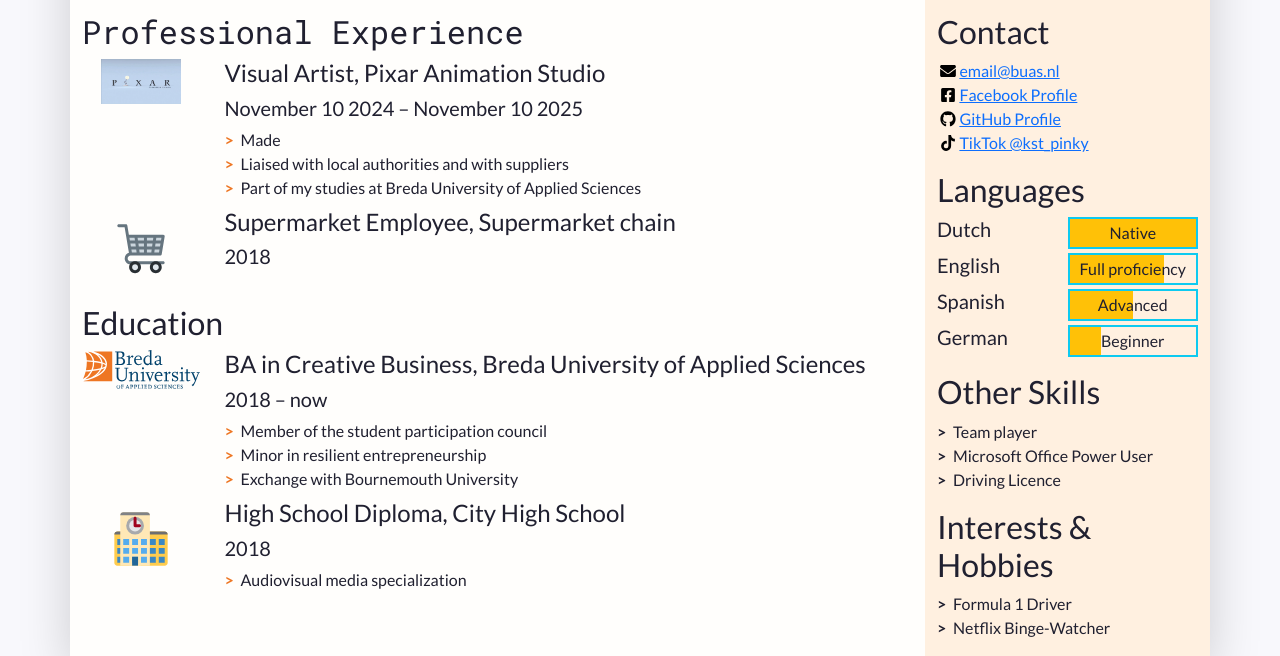
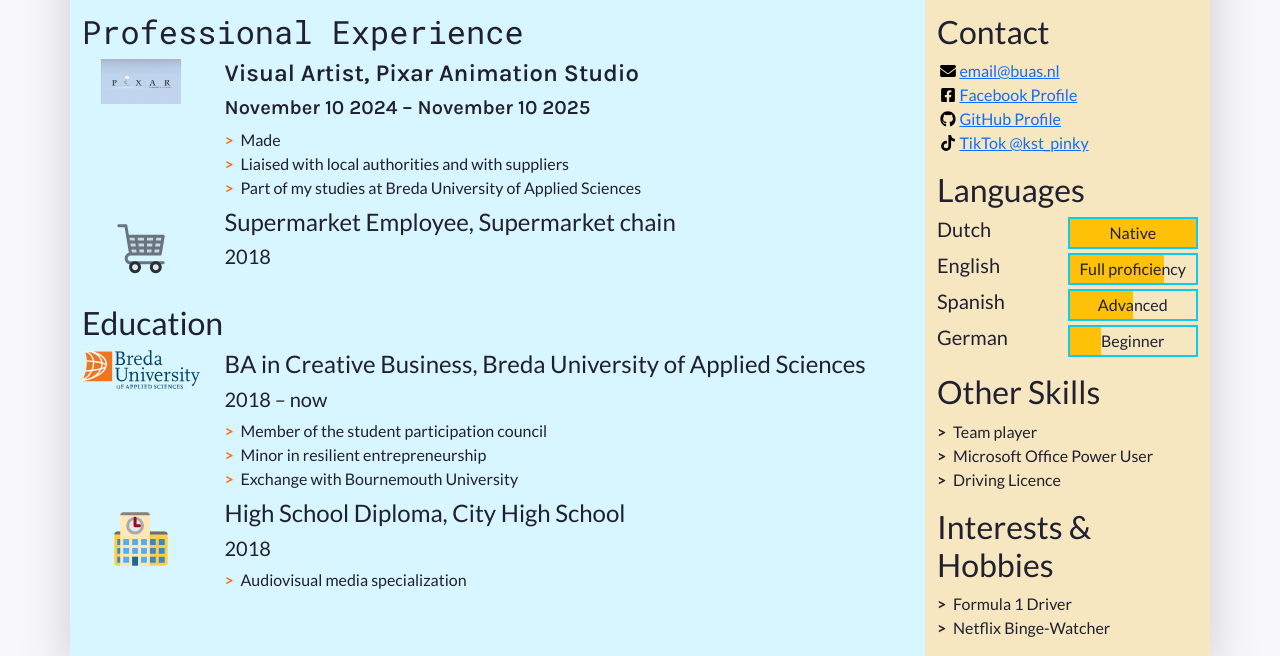
Before and after one commit to Kyi-thant/my-cv, a plain HTML site: page index.html in a window 1280 px wide. Shown: the part 184-840 px from the top of the page. Drawn offline with nearby package versions, Linux system fonts and the light colour scheme.

Commit message:
Changed backgroud color of side of CV and main background

```diff
--- a/css/styles.css
+++ b/css/styles.css
@@ -18,11 +18,11 @@ body {
 }
 
 .resume-main {
-	background-color: #fffefc;
+    background-color: #D8F6FF;
 }
 
 .resume-aside {
-	background-color: #fff0e0;
+    background-color: #F6E7C0;
 }
 
 /* Styles for lists in the document */
--- a/index.html
+++ b/index.html
@@ -99,8 +99,8 @@
                   <img class="biography-logo mw-100 d-block mx-auto" src="images/Pixar_Animation_Studios.webp" alt="Company logo" width="80">
                 </div>
                 <div class="biography-contents col-9 col-sm-10 col-md-9 col-lg-10">
-                  <h4 class="karla">Visual Artist, Pixar Animation Studio</h4>
-                  <h5>November 10 2024 &ndash; November 10 2025</h5>
+                  <h4 class="karla-" >Visual Artist, Pixar Animation Studio</h4>
+                  <h5 class="karla-" > November 10 2024 &ndash; November 10 2025</h5>
                   <!-- Use the list below to talk about your achievements -->
                   <ul class="biography-details list-unstyled">
                     <li>Made</li>
```
